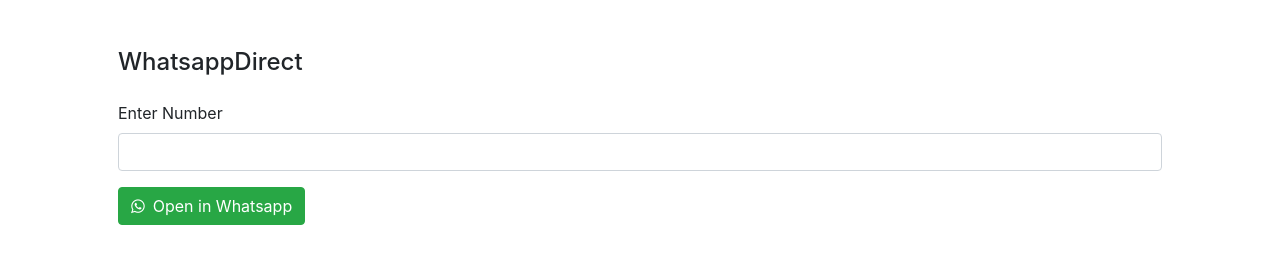
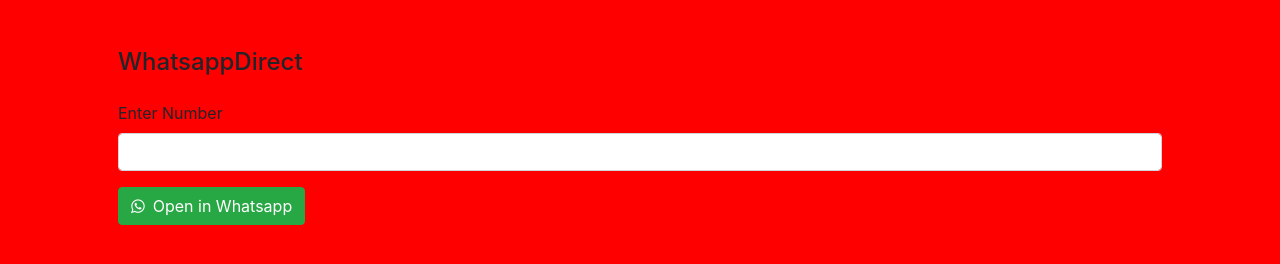
Before and after one commit to dhyanivj/WaDirect, a website: page index.html in a window 1280 px wide. Drawn offline with nearby package versions, Linux system fonts and the light colour scheme.

```diff
--- a/index.html
+++ b/index.html
@@ -18,12 +18,12 @@
       integrity="sha384-xOolHFLEh07PJGoPkLv1IbcEPTNtaed2xpHsD9ESMhqIYd0nLMwNLD69Npy4HI+N"
       crossorigin="anonymous"
     />
-
+    <link rel="stylesheet" href="style.css" />
     <title>WhatsappDirect</title>
   </head>
   <body>
     <div class="container p-5">
-      <h4 class="mb-4 ">WhatsappDirect</h4>
+      <h4 class="mb-4">WhatsappDirect</h4>
       <div class="form-group">
         <label>Enter Number</label>
         <input type="text" class="form-control userNumber" />
--- a/style.css
+++ b/style.css
@@ -1,3 +1,4 @@
-body{
-  background-color: ;
+body {
+  /* background: url(./images/bg.jpg); */
+  background: red;
 }
```
